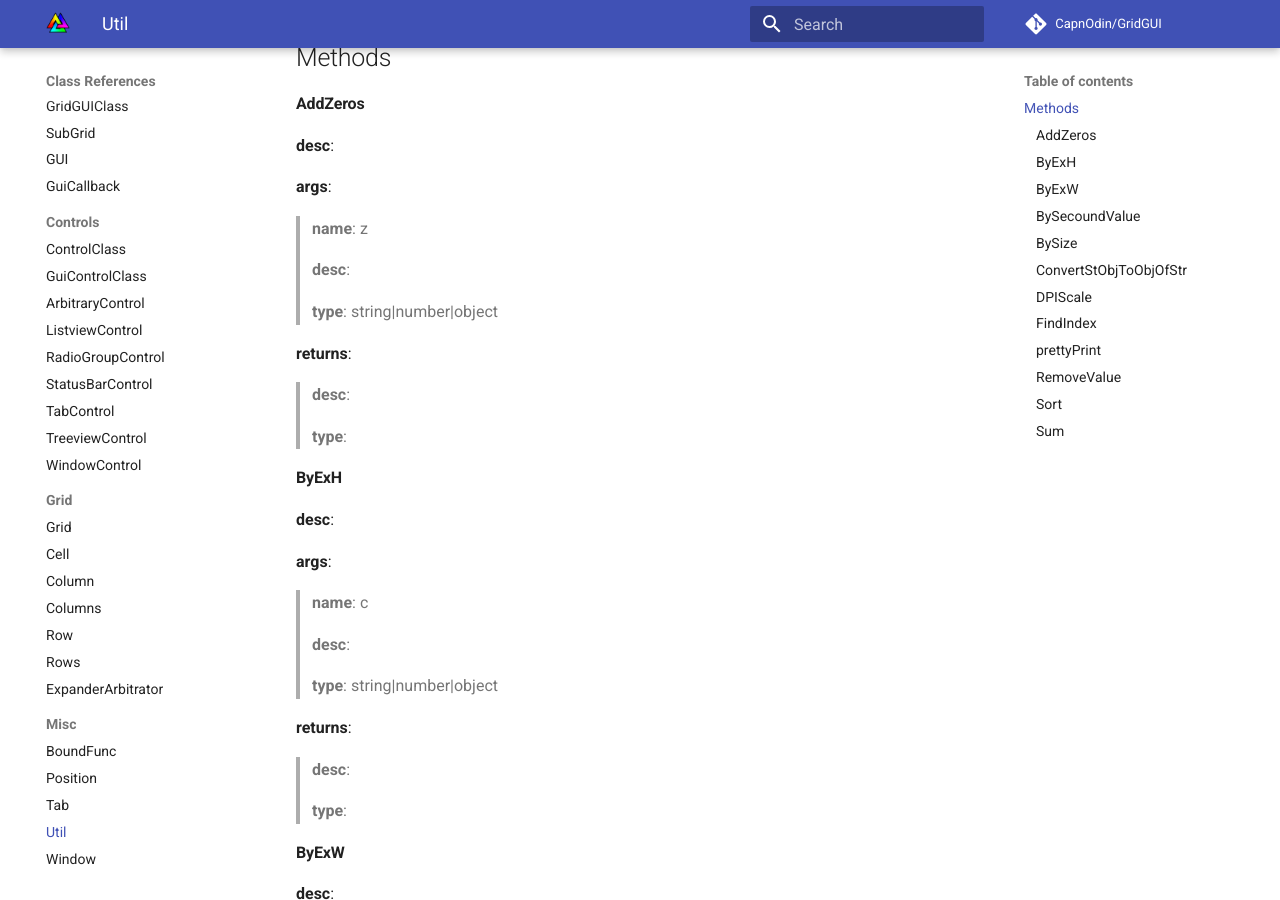
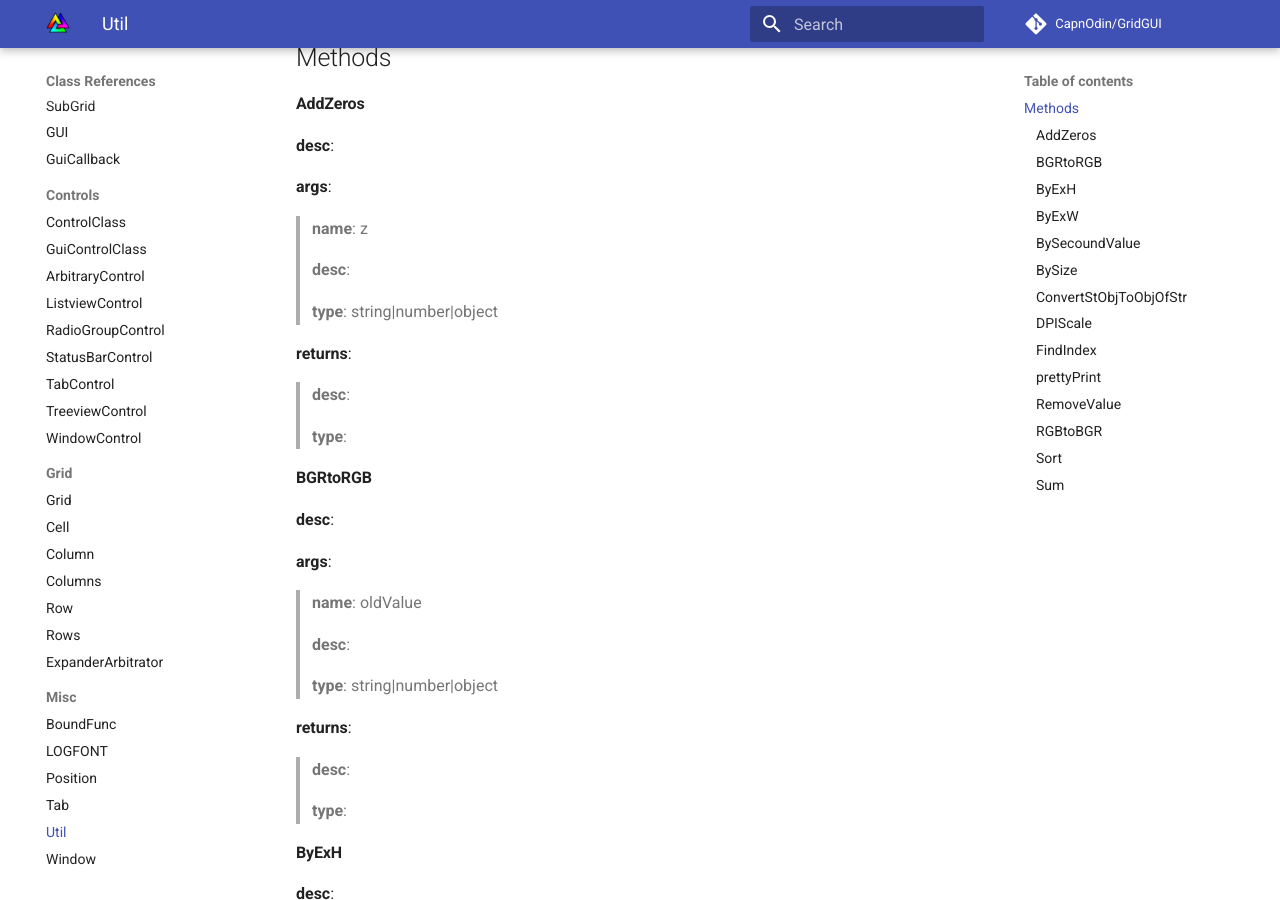
Before and after one commit to CapnOdin/GridGUI, an MkDocs documentation site: the page built from docs/Classes/Util.md, in a window 1280 px wide and 900 px high, scrolled down 266 px. Built offline with MkDocs 1.6.1 and Material for MkDocs 9.7.7, drawn with Linux system fonts in a browser that asks for light colours; comment, search, counter and statistics services are not loaded; some of the changed text lies outside the part shown.

```diff
--- a/docs/Classes/Util.md
+++ b/docs/Classes/Util.md
@@ -11,6 +11,23 @@
 **args**:
 
 > **name**: z
+
+> **desc**:
+
+> **type**: string|number|object
+
+**returns**:
+
+> **desc**:
+
+> **type**:
+
+####BGRtoRGB
+**desc**:
+
+**args**:
+
+> **name**: oldValue
 
 > **desc**:
 
@@ -205,6 +222,23 @@
 
 > **type**:
 
+####RGBtoBGR
+**desc**:
+
+**args**:
+
+> **name**: oldValue
+
+> **desc**:
+
+> **type**: string|number|object
+
+**returns**:
+
+> **desc**:
+
+> **type**:
+
 ####Sort
 **desc**:
 
--- a/mkdocs.yml
+++ b/mkdocs.yml
@@ -73,6 +73,7 @@ nav:
             - Classes/ExpanderArbitrator.md
         - Misc:
             - Classes/BoundFunc.md
+            - Classes/LOGFONT.md
             - Classes/Position.md
             - Classes/Tab.md
             - Classes/Util.md
@@ -86,6 +87,7 @@ nav:
         - Expanding Buttons:    Examples/Example Expanding Buttons.md
         - Expansion Battle 1:   Examples/Example Expansion Battle 1.md
         - Find Text in Files:   Examples/Example Find Text in Files.md
+        - Font:                 Examples/Example Font.md
         - Grid Button:          Examples/Example Grid Button.md
         - Grid Game:            Examples/Example Grid Game.md
         - Grid Test:            Examples/Example Grid Test.md
```
Also changed, not shown: docs/Changelog.md (+7 -0 lines), docs/Classes/ArbitraryControl.md (+6 -0 lines), docs/Classes/GuiControlClass.md (+29 -0 lines), docs/Classes/LOGFONT.md (added, +167 -0 lines), docs/Examples/Example Font.md (added, +30 -0 lines), docs/Examples/Example User Input.md (+4 -0 lines), 5 other files.
